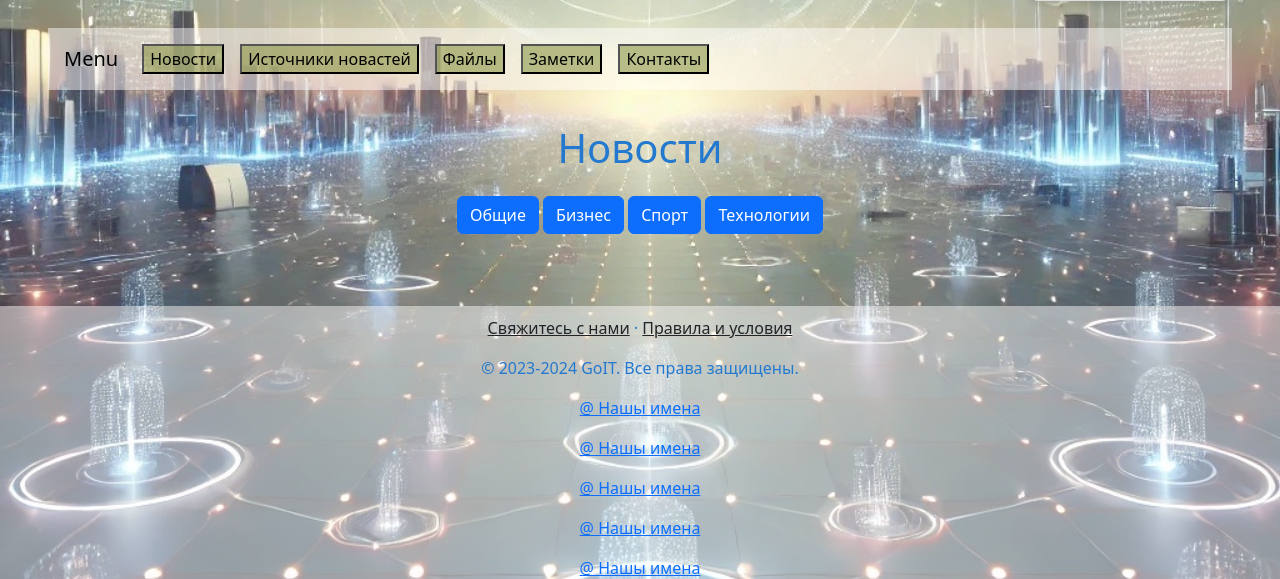
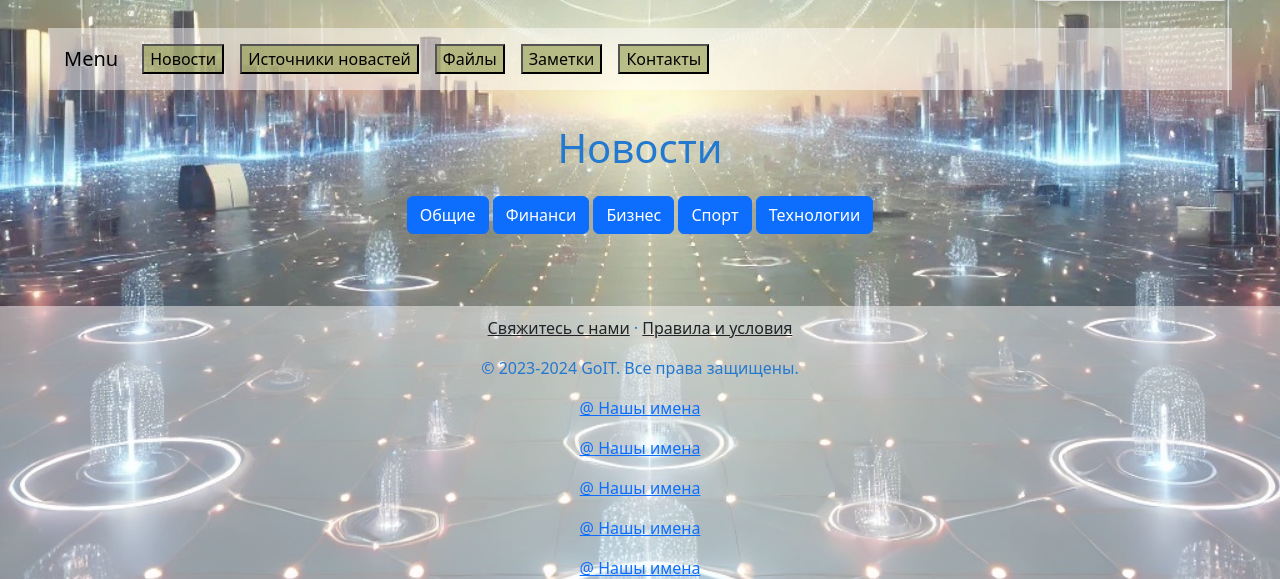
Before and after one commit to Vasilivi4/personal_assistant, a Django app: page / in a window 1280 px wide. Shown: the part 459-1038 px from the top of the page. Run offline with Django 5.2, Linux system fonts and the light colour scheme; data that the repository does not hold is empty.

Commit message:
Update news_list.html

```diff
--- a/personal_assistant/templates/news/news_list.html
+++ b/personal_assistant/templates/news/news_list.html
@@ -7,6 +7,7 @@
     <!-- Фильтр по категориям -->
     <div class="text-center mb-4">
         <a href="?category=general" class="btn btn-primary">Общие</a>
+        <a href="?category=finance" class="btn btn-primary">Финанси</a>
         <a href="?category=business" class="btn btn-primary">Бизнес</a>
         <a href="?category=sports" class="btn btn-primary">Спорт</a>
         <a href="?category=technology" class="btn btn-primary">Технологии</a>
```
